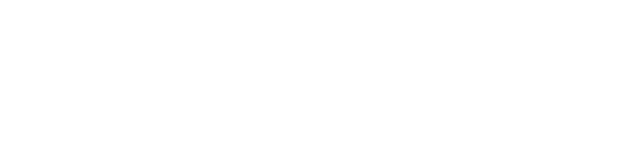
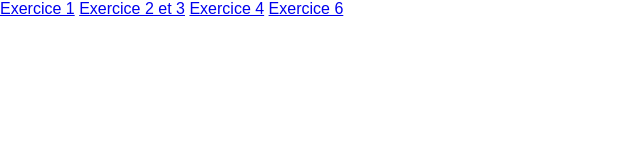
Before and after one commit to nicolasPOROT/TP02WebAR, a plain HTML site: page index6.html in a window 1280 px wide. Shown: the whole page, without its empty margins (0-640 px from the left). Drawn offline with Linux system fonts and the light colour scheme.

Commit message:
Modification de tous les exercices

```diff
--- a/index6.html
+++ b/index6.html
@@ -50,7 +50,14 @@
         <a-cursor fuse="false" rayOrigin="mouse"></a-cursor>
     </a-entity>
 </a-scene>
-
+<footer>
+    <nav>
+        <a href="./index1.html">Exercice 1</a>
+        <a href="./index2&3.html">Exercice 2 et 3</a>
+        <a href="./index4.html">Exercice 4</a>
+        <a href="./index6.html">Exercice 6</a>
+    </nav>
+</footer>
 <script>
     const ui = document.getElementById('ui');
     const marker = document.getElementById('hiroMarker');
```
Also changed, not shown: index.html (+3 -2 lines), index1.html (+3 -2 lines), index2&3.html (+3 -2 lines), index4.html (+4 -3 lines), QRcode.png, pattern-singe.png (added), 2 other files.
